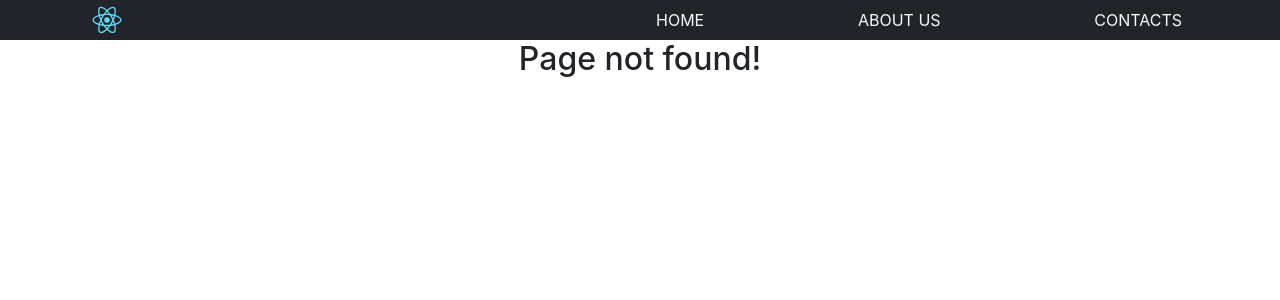
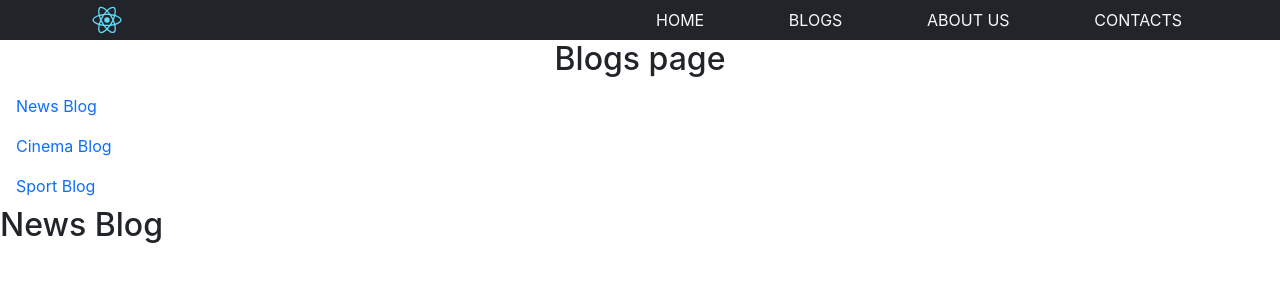
Before and after one commit to StasAnanas666/first_project-dev, a React (Create React App) app: page /blogs in a window 1280 px wide. Before the commit this address had no page. Shown: the top 300 px of the page. Built offline with nearby package versions, Linux system fonts and the light colour scheme.

Commit message:
add children routes

```diff
--- a/src/pages/Header/Header.jsx
+++ b/src/pages/Header/Header.jsx
@@ -4,12 +4,21 @@ import { Link } from "react-router-dom";
 const Menu = () => {
     return (
         <>
-            <Link to="/" class="nav-link text-light">HOME</Link>
-            <Link to="/about" class="nav-link text-light">ABOUT US</Link>
-            <Link to="/contacts" class="nav-link text-light">CONTACTS</Link>
+            <Link to="/" class="nav-link text-light">
+                HOME
+            </Link>
+            <Link to="/blogs" class="nav-link text-light">
+                BLOGS
+            </Link>
+            <Link to="/about" class="nav-link text-light">
+                ABOUT US
+            </Link>
+            <Link to="/contacts" class="nav-link text-light">
+                CONTACTS
+            </Link>
         </>
-    )
-}
+    );
+};
 
 const Header = () => {
     return (
@@ -21,7 +30,7 @@ const Header = () => {
                 </nav>
             </div>
         </header>
-    )
-}
+    );
+};
 
 export default Header;
--- /dev/null
+++ b/src/pages/Main/Blogs/Blogs.jsx
@@ -0,0 +1,29 @@
+import { Link, Outlet } from "react-router-dom";
+
+const BlogsMenu = () => {
+    return (
+        <>
+            <Link to="/blogs/" class="nav-link">
+                News Blog
+            </Link>
+            <Link to="/blogs/cinema-blog" class="nav-link">
+                Cinema Blog
+            </Link>
+            <Link to="/blogs/sport-blog" class="nav-link">
+                Sport Blog
+            </Link>
+        </>
+    );
+};
+
+const Blogs = () => {
+    return (
+        <>
+            <h2 className="text-center">Blogs page</h2>
+            <BlogsMenu />
+            <Outlet />
+        </>
+    );
+};
+
+export default Blogs;
--- /dev/null
+++ b/src/pages/Main/Blogs/components/CinemaBlog.jsx
@@ -0,0 +1,5 @@
+const CinemaBlog = () => {
+    return <h2>Cinema Blog</h2>
+}
+
+export default CinemaBlog;
--- /dev/null
+++ b/src/pages/Main/Blogs/components/NewsBlog.jsx
@@ -0,0 +1,5 @@
+const NewsBlog = () => {
+    return <h2>News Blog</h2>
+}
+
+export default NewsBlog;
--- /dev/null
+++ b/src/pages/Main/Blogs/components/SportBlog.jsx
@@ -0,0 +1,5 @@
+const SportBlog = () => {
+    return <h2>Sport Blog</h2>
+}
+
+export default SportBlog;
--- a/src/pages/Main/Main.jsx
+++ b/src/pages/Main/Main.jsx
@@ -3,6 +3,10 @@ import Home from "./Home/Home";
 import About from "./About/About";
 import Contacts from "./Contacts/Contacts";
 import Header from "../Header/Header";
+import Blogs from "./Blogs/Blogs";
+import NewsBlog from "./Blogs/components/NewsBlog";
+import CinemaBlog from "./Blogs/components/CinemaBlog";
+import SportBlog from "./Blogs/components/SportBlog";
 import NotFound from "./NotFound/NotFound";
 
 const Main = () => {
@@ -13,7 +17,12 @@ const Main = () => {
                 <Route path="/" element={<Home />} />
                 <Route path="/about" element={<About />} />
                 <Route path="/contacts" element={<Contacts />} />
-                <Route path="*" element={<NotFound />}/>
+                <Route path="/blogs" element={<Blogs />}>
+                    <Route index element={<NewsBlog />} />
+                    <Route path="cinema-blog" element={<CinemaBlog />} />
+                    <Route path="sport-blog" element={<SportBlog />} />
+                </Route>
+                <Route path="*" element={<NotFound />} />
             </Routes>
         </Router>
     );
```
Lines whose indentation alone changed are shown as unchanged.
